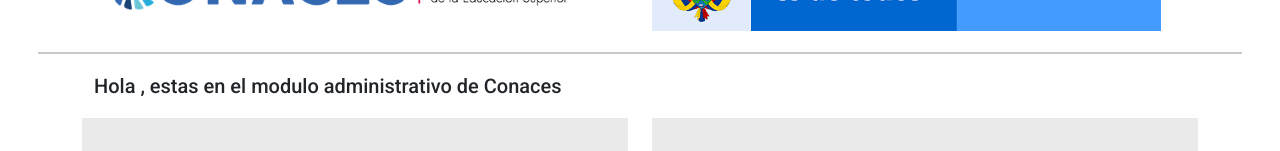
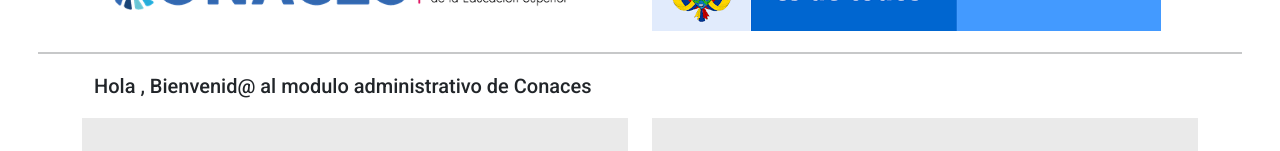
Before and after one commit to Cristianmen/conacesFront, an Angular app: page /home in a window 1280 px wide. Shown: the part 120-271 px from the top of the page. Built offline with nearby package versions, Linux system fonts and the light colour scheme.

Commit message:
ajuste de navecion

```diff
--- a/src/app/componentes/modal-login/modal-login.component.html
+++ b/src/app/componentes/modal-login/modal-login.component.html
@@ -23,10 +23,9 @@
         </div>
 
     </div>
-    <div class="modal-footer">
+    <div class="modal-footer" >
         <button type="button" class="btn btn-secondary" data-bs-dismiss="modal">Close</button>
-        <button type="submit" class="btn btn-primary" [disabled]="!formLogin.valid" (click)="enviar()">Save
-            changes</button>
+        <button type="submit" class="btn btn-primary" [disabled]="!formLogin.valid" (click)="enviar()">enviar</button>
     </div>
 </form>
 
--- a/src/app/componentes/modal-login/modal-login.component.ts
+++ b/src/app/componentes/modal-login/modal-login.component.ts
@@ -26,7 +26,7 @@ export class ModalLoginComponent implements OnInit {
     this.formLogin = this.fb.group({
       username: new FormControl('', [
         Validators.required,
-        Validators.maxLength(5)
+        Validators.maxLength(8)
       ]),
       password: new FormControl('', [
         Validators.required
--- a/src/app/pages/admin-repos/admin-repos.component.html
+++ b/src/app/pages/admin-repos/admin-repos.component.html
@@ -1,4 +1,3 @@
-<p>admin-repos works!</p>
 <div class="container">
     <a routerLink="/home" style="font-size: 20px;"><i class="fas fa-arrow-left"></i> Volver</a> |
 </div>
--- a/src/app/pages/home-admin/home-admin.component.html
+++ b/src/app/pages/home-admin/home-admin.component.html
@@ -1,7 +1,7 @@
 <div class="container">
 
     <div class="container">
-        <h2>Hola {{AdminService.name}}, estas en el modulo administrativo de Conaces</h2>
+        <h2>Hola {{AdminService.name}}, Bienvenid@ al modulo administrativo de Conaces</h2>
     </div>
 
     <p></p>
```
